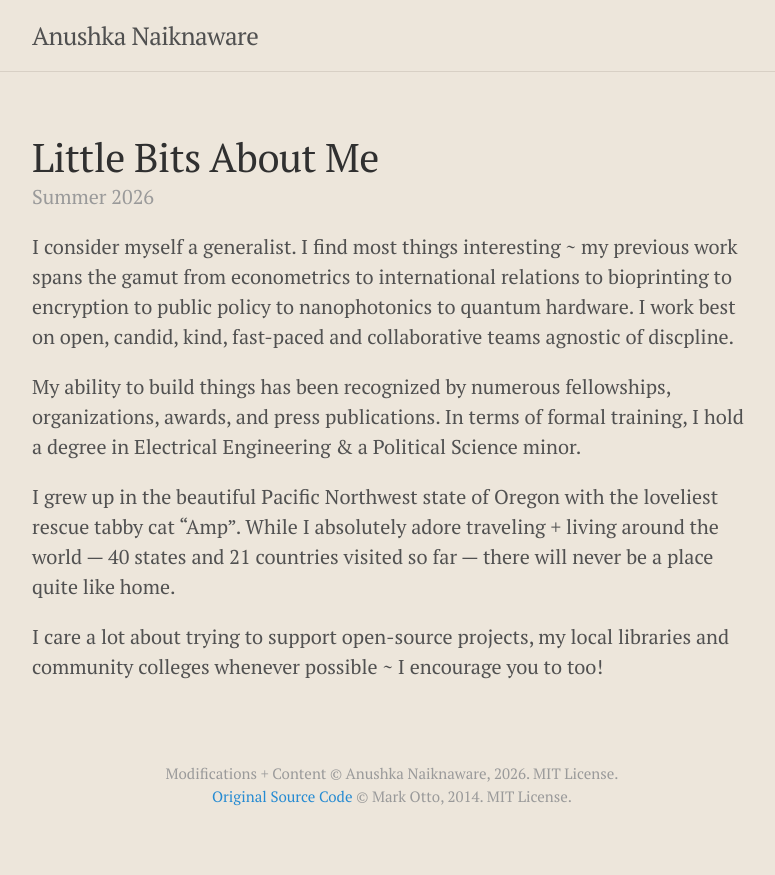
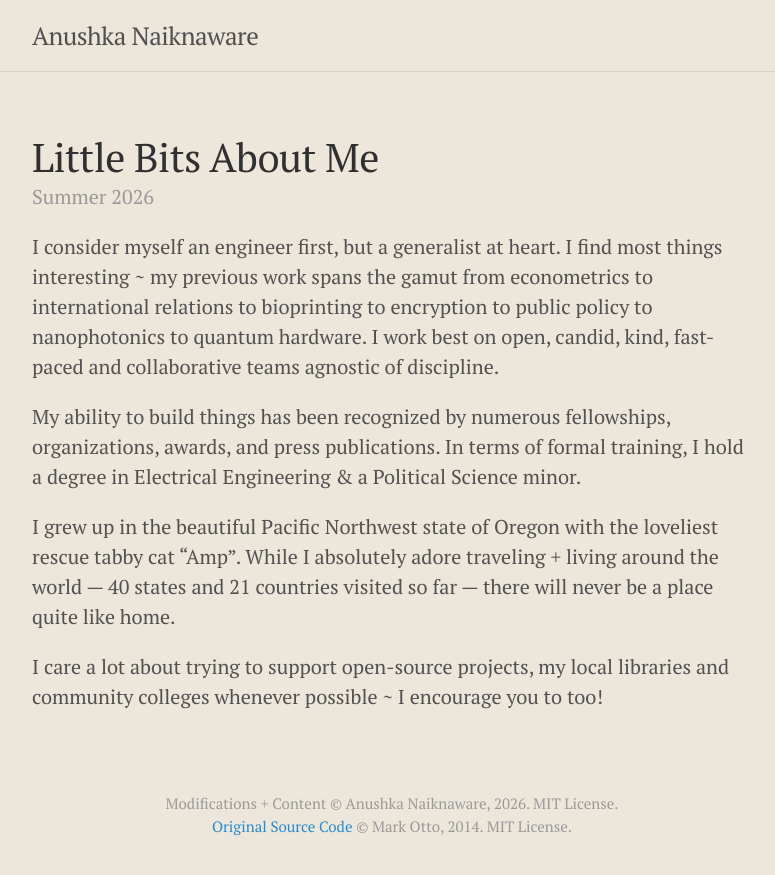
Before and after one commit to anushkanaiknaware/anushkanaiknaware.github.io, a Jekyll site: the page built from _posts/2026-08-21-intro.md, in a window 1280 px wide. Shown: the top 875 px of the page, without its empty margins (248-1023 px from the left). Built offline with Jekyll 4.4.1, drawn with Linux system fonts in a browser that asks for light colours.

Commit message:
Update 2026-08-21-intro.md

```diff
--- a/_posts/2026-08-21-intro.md
+++ b/_posts/2026-08-21-intro.md
@@ -3,7 +3,7 @@ layout: post
 title: Little Bits About Me
 season: Summer
 ---
-I consider myself a generalist. I find most things interesting ~ my previous work spans the gamut from econometrics to international relations to bioprinting to encryption to public policy to nanophotonics to quantum hardware. I work best on open, candid, kind, fast-paced and collaborative teams agnostic of discpline.
+I consider myself an engineer first, but a generalist at heart. I find most things interesting ~ my previous work spans the gamut from econometrics to international relations to bioprinting to encryption to public policy to nanophotonics to quantum hardware. I work best on open, candid, kind, fast-paced and collaborative teams agnostic of discipline.
 
 My ability to build things has been recognized by numerous fellowships, organizations, awards, and press publications. In terms of formal training, I hold a degree in Electrical Engineering & a Political Science minor.
 
```
